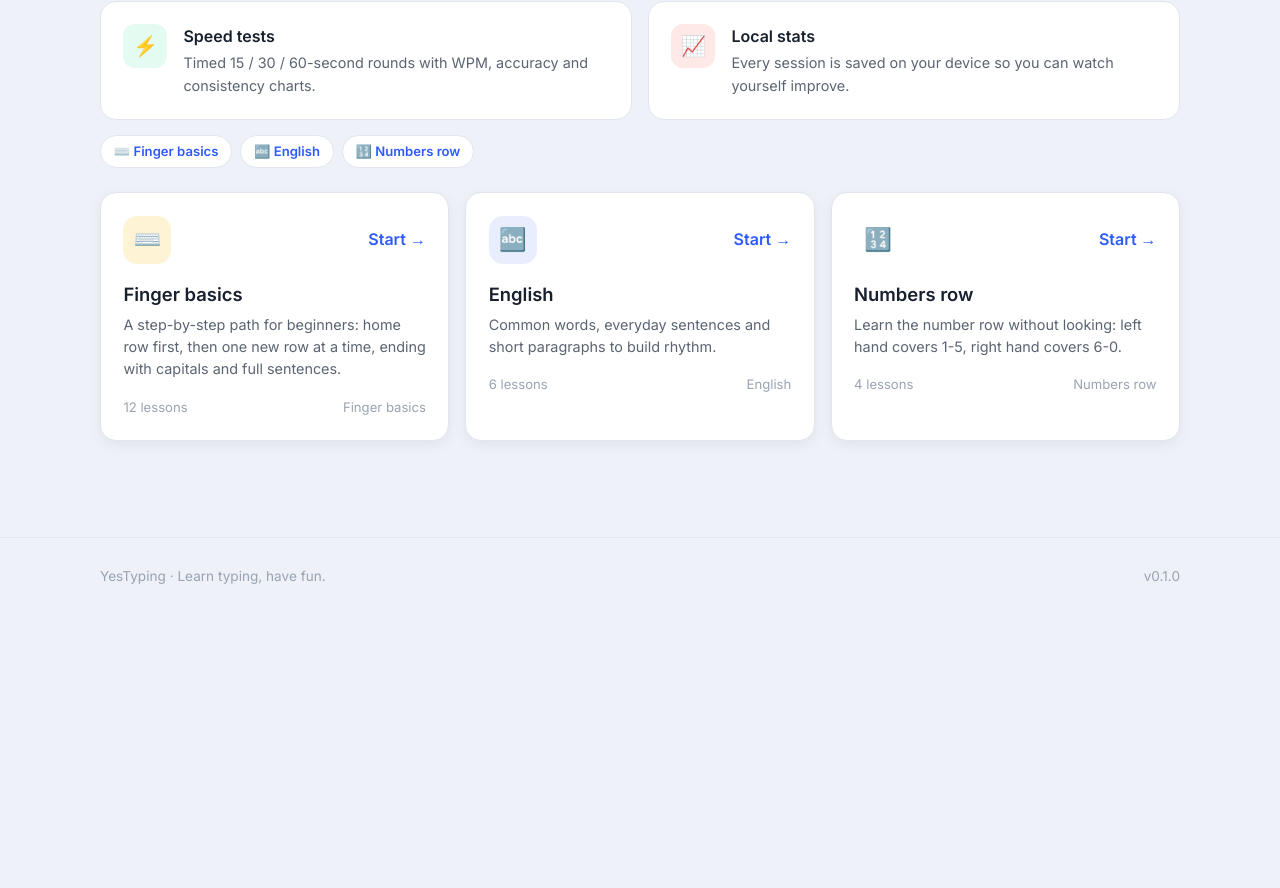
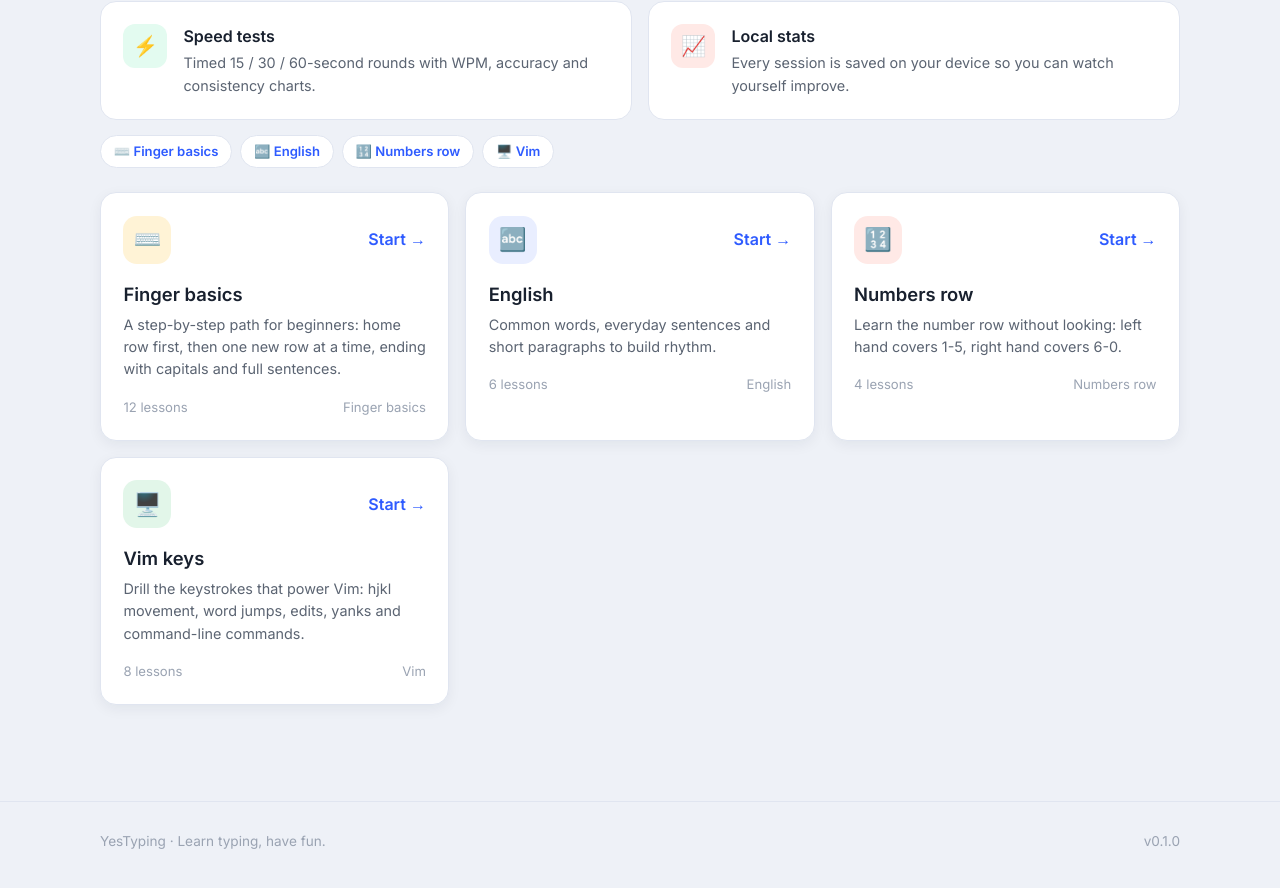
Before and after one commit to JosiahBristow/YesTyping, a React (Vite) app: page / in a window 1280 px wide. Shown: the part 920-1808 px from the top of the page. Before the commit the page ends 1546 px from the top, so only its background shows below. Built offline with nearby package versions, Linux system fonts and the light colour scheme.

Commit message:
feat: add Vim keys practice course

```diff
--- a/src/features/courses/courseData.ts
+++ b/src/features/courses/courseData.ts
@@ -1,6 +1,6 @@
 import type { Bi } from '../../lib/lang'
 
-export type CourseType = 'finger' | 'english' | 'numbers'
+export type CourseType = 'finger' | 'english' | 'numbers' | 'vim'
 
 export interface Lesson {
   id: string
--- a/src/features/courses/index.ts
+++ b/src/features/courses/index.ts
@@ -1,9 +1,10 @@
 import { fingerBasics } from './fingerBasics'
 import { englishCourse } from './english'
 import { numbersCourse } from './numbers'
+import { vimCourse } from './vim'
 import type { Course } from './courseData'
 
-export const COURSES: Course[] = [fingerBasics, englishCourse, numbersCourse]
+export const COURSES: Course[] = [fingerBasics, englishCourse, numbersCourse, vimCourse]
 
 export function getCourse(id: string | undefined): Course | undefined {
   return COURSES.find((c) => c.id === id)
--- /dev/null
+++ b/src/features/courses/vim.ts
@@ -0,0 +1,54 @@
+import type { Course } from './courseData'
+
+export const vimCourse: Course = {
+  id: 'vim',
+  type: 'vim',
+  icon: '🖥️',
+  title: { en: 'Vim keys', zh: 'Vim 键位' },
+  desc: {
+    en: 'Drill the keystrokes that power Vim: hjkl movement, word jumps, edits, yanks and command-line commands.',
+    zh: '训练 Vim 的核心按键：hjkl 移动、词跳转、编辑、复制粘贴与命令行命令。',
+  },
+  lessons: [
+    {
+      id: 'navigation-hjkl',
+      title: { en: 'Navigation: hjkl', zh: '移动键：hjkl' },
+      text: 'hjkl hjkl h j k l hh jj kk ll hjk lkj hjk lkj hjkl hjkl jkl hjk klh',
+    },
+    {
+      id: 'word-line-motion',
+      title: { en: 'Word & line motion', zh: '词与行移动' },
+      text: 'w b e wb be ew wbe ebw w b e 0 $ ^ 0$ $0 wbe 0w $e bw ew',
+    },
+    {
+      id: 'file-jumps',
+      title: { en: 'File jumps', zh: '文件跳转' },
+      text: 'gg G H M L ggG HML hm l gg G gg / n N /name n N gg G',
+    },
+    {
+      id: 'edit-delete',
+      title: { en: 'Edit & delete', zh: '编辑与删除' },
+      text: 'x r d cw dw dd cc xd dw dd cw cc x dw dd cw cc xr dc',
+    },
+    {
+      id: 'yank-put-undo',
+      title: { en: 'Yank, put & undo', zh: '复制粘贴与撤销' },
+      text: 'y p P u U yy pp yyp puu yP u U yy p P uu yy pp',
+    },
+    {
+      id: 'insert-modes',
+      title: { en: 'Insert modes', zh: '插入模式' },
+      text: 'i a o I A O ia oa io i a o I A O ioa ia aoi oai',
+    },
+    {
+      id: 'counts',
+      title: { en: 'Count prefixes', zh: '次数前缀' },
+      text: '2w 3e 4b 5j 6k 7h 8l 2dd 3yy 2dw 5cc 2w 3e 2dd 4b 5j',
+    },
+    {
+      id: 'command-mode',
+      title: { en: 'Command mode', zh: '命令模式' },
+      text: ':w :q :wq :x :q! :wq! :w :q :wq :x :wq! :q! :w',
+    },
+  ],
+}
--- a/src/i18n/en.json
+++ b/src/i18n/en.json
@@ -37,7 +37,8 @@
     "practice": "Practice",
     "finger": "Finger basics",
     "english": "English",
-    "numbers": "Numbers row"
+    "numbers": "Numbers row",
+    "vim": "Vim"
   },
   "practice": {
     "back": "All courses",
--- a/src/i18n/zh.json
+++ b/src/i18n/zh.json
@@ -37,7 +37,8 @@
     "practice": "练习",
     "finger": "指法基础",
     "english": "英文",
-    "numbers": "数字键位"
+    "numbers": "数字键位",
+    "vim": "Vim 键位"
   },
   "practice": {
     "back": "全部课程",
--- a/src/styles/global.css
+++ b/src/styles/global.css
@@ -506,6 +506,8 @@ a {
 
 .course-card.type-finger .course-ic { background: var(--amber-soft); }
 .course-card.type-english .course-ic { background: var(--brand-soft); }
+.course-card.type-numbers .course-ic { background: #ffe9e6; }
+.course-card.type-vim .course-ic { background: #e2f6e9; }
 
 .course-card h3 {
   margin-top: 1rem;
```
